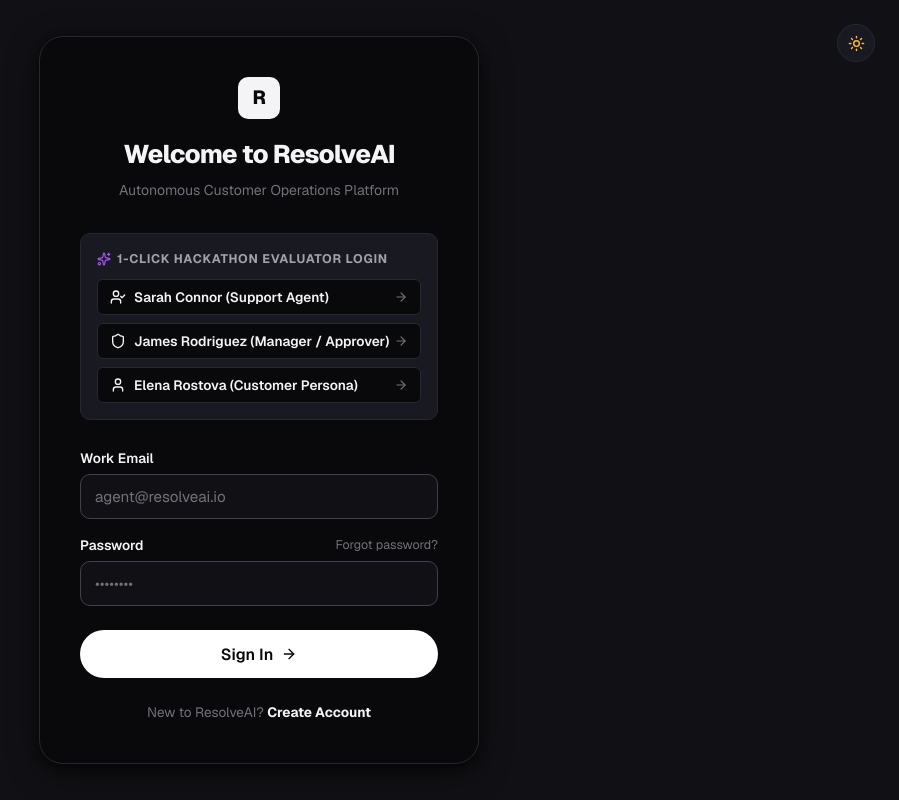
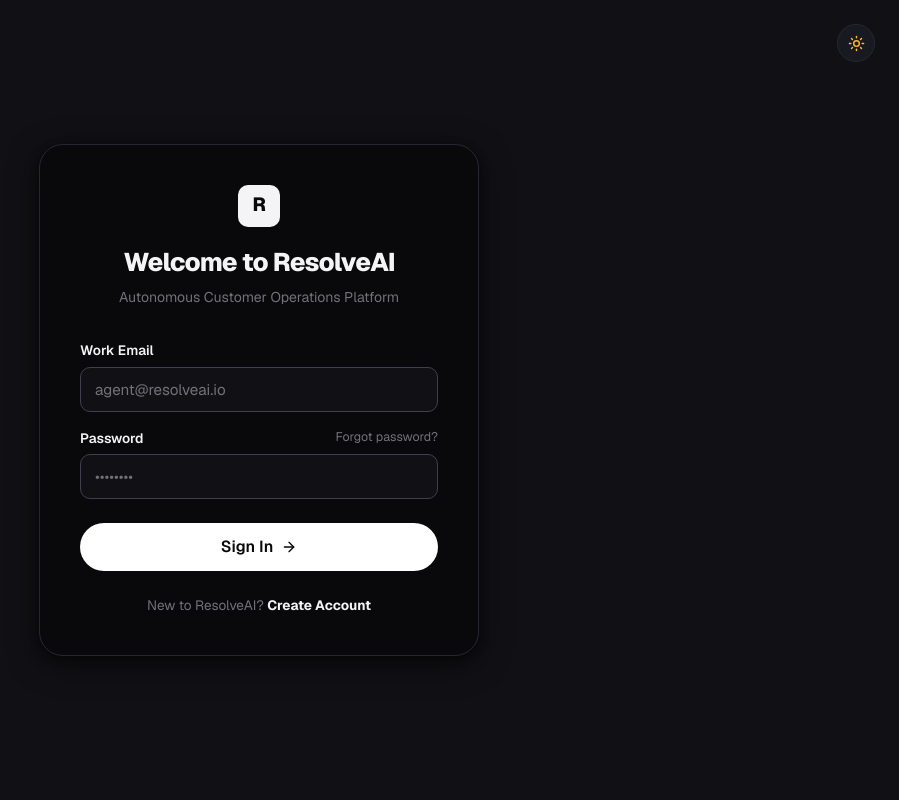
Before and after one commit to shreyash-bhosale/Astra-4, a React (Vite) app in the folder frontend/: page /login in a window 1280 px wide. Shown: the whole page, without its empty margins (381-1280 px from the left). Built offline with nearby package versions, Linux system fonts and the light colour scheme; no server answers.

Commit message:
remove(auth): remove 1-click hackathon evaluator login block from login page

```diff
--- a/frontend/src/pages/LoginPage.jsx
+++ b/frontend/src/pages/LoginPage.jsx
@@ -1,7 +1,7 @@
 import React, { useState } from 'react';
 import { useNavigate, Link } from 'react-router-dom';
 import { useAuth } from '../context/AuthContext';
-import { ArrowRight, UserCheck, Shield, Sparkles, AlertCircle, User } from 'lucide-react';
+import { ArrowRight, AlertCircle } from 'lucide-react';
 import ThemeToggle from '../components/ThemeToggle';
 
 export default function LoginPage() {
@@ -9,7 +9,7 @@
   const [password, setPassword] = useState('');
   const [error, setError] = useState('');
   const [loading, setLoading] = useState(false);
-  const { login, loginWithDemo } = useAuth();
+  const { login } = useAuth();
   const navigate = useNavigate();
 
   const getSafeRedirect = (userRole) => {
@@ -31,19 +31,6 @@
       navigate(getSafeRedirect(loggedUser?.role));
     } catch (err) {
       setError(err.message || 'Login failed');
-    } finally {
-      setLoading(false);
-    }
-  };
-
-  const handleQuickDemo = async (role) => {
-    setError('');
-    setLoading(true);
-    try {
-      const loggedUser = await loginWithDemo(role);
-      navigate(getSafeRedirect(role || loggedUser?.role));
-    } catch (err) {
-      setError(err.message || 'Demo login failed');
     } finally {
       setLoading(false);
     }
@@ -102,90 +89,6 @@
           <p style={{ color: 'var(--text-muted)', fontSize: '0.88rem', marginTop: '6px' }}>
             Autonomous Customer Operations Platform
           </p>
-        </div>
-
-        {/* 1-Click Quick Demo Personas */}
-        <div style={{ marginBottom: '28px', padding: '16px', borderRadius: 'var(--radius-md)', backgroundColor: 'var(--bg-tertiary)', border: '1px solid var(--border-subtle)' }}>
-          <div style={{ display: 'flex', alignItems: 'center', gap: '6px', fontSize: '0.78rem', fontWeight: 700, textTransform: 'uppercase', letterSpacing: '0.06em', color: 'var(--text-secondary)', marginBottom: '10px' }}>
-            <Sparkles size={14} color="var(--accent-purple)" />
-            <span>1-Click Hackathon Evaluator Login</span>
-          </div>
-          <div style={{ display: 'flex', flexDirection: 'column', gap: '8px' }}>
-            <button
-              type="button"
-              onClick={() => handleQuickDemo('agent')}
-              disabled={loading}
-              style={{
-                display: 'flex',
-                alignItems: 'center',
-                justifyContent: 'space-between',
-                padding: '8px 12px',
-                borderRadius: 'var(--radius-sm)',
-                backgroundColor: 'var(--bg-primary)',
-                border: '1px solid var(--border-subtle)',
-                fontSize: '0.85rem',
-                fontWeight: 600,
-                color: 'var(--text-primary)',
-                transition: 'all var(--transition-fast)'
-              }}
-            >
-              <div style={{ display: 'flex', alignItems: 'center', gap: '8px' }}>
-                <UserCheck size={16} />
-                <span>Sarah Connor (Support Agent)</span>
-              </div>
-              <ArrowRight size={14} color="var(--text-muted)" />
-            </button>
-
-            <button
-              type="button"
-              onClick={() => handleQuickDemo('manager')}
-              disabled={loading}
-              style={{
-                display: 'flex',
-                alignItems: 'center',
-                justifyContent: 'space-between',
-                padding: '8px 12px',
-                borderRadius: 'var(--radius-sm)',
-                backgroundColor: 'var(--bg-primary)',
-                border: '1px solid var(--border-subtle)',
-                fontSize: '0.85rem',
-                fontWeight: 600,
-                color: 'var(--text-primary)',
-                transition: 'all var(--transition-fast)'
-              }}
-            >
-              <div style={{ display: 'flex', alignItems: 'center', gap: '8px' }}>
-                <Shield size={16} />
-                <span>James Rodriguez (Manager / Approver)</span>
-              </div>
-              <ArrowRight size={14} color="var(--text-muted)" />
-            </button>
-
-            <button
-              type="button"
-              onClick={() => handleQuickDemo('customer')}
-              disabled={loading}
-              style={{
-                display: 'flex',
-                alignItems: 'center',
-                justifyContent: 'space-between',
-                padding: '8px 12px',
-                borderRadius: 'var(--radius-sm)',
-                backgroundColor: 'var(--bg-primary)',
-                border: '1px solid var(--border-subtle)',
-                fontSize: '0.85rem',
-                fontWeight: 600,
-                color: 'var(--text-primary)',
-                transition: 'all var(--transition-fast)'
-              }}
-            >
-              <div style={{ display: 'flex', alignItems: 'center', gap: '8px' }}>
-                <User size={16} />
-                <span>Elena Rostova (Customer Persona)</span>
-              </div>
-              <ArrowRight size={14} color="var(--text-muted)" />
-            </button>
-          </div>
         </div>
 
         {error && (
```
